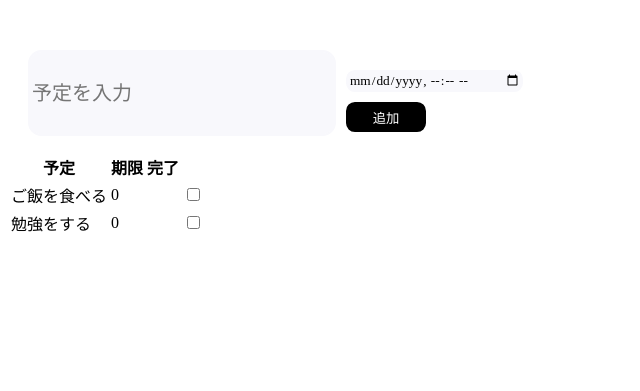
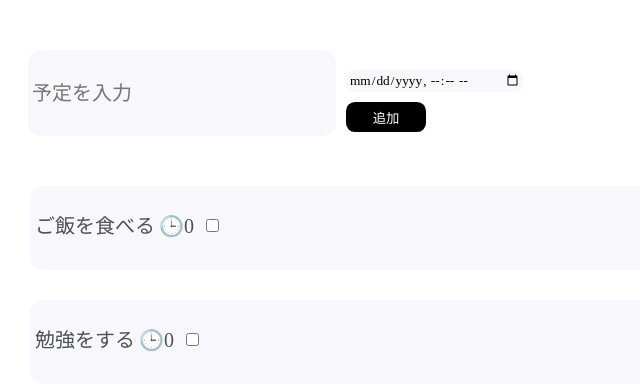
Before and after one commit to 2022AIT-OOP2-G07/Todo, a Flask app: page / in a window 1280 px wide. Shown: the part 63-454 px from the top of the page, without its empty margins (0-640 px from the left). Run offline with Flask 2, Linux system fonts and the light colour scheme; data comes from the database, SQL or seed files in the repository.

Commit message:
css_予定部分_kazahaya

```diff
--- a/static/css/main.css
+++ b/static/css/main.css
@@ -75,6 +75,23 @@ input[type="checkbox"]{
     color: #00bcad;
 }
 
+tr.todo_row_id{
+    width: 800px;
+    height: 80px;
+    font-size: 20px;
+    margin-left: 20px;
+    border: 2px solid #F8F8FC;
+    background-color: #F8F8FC;
+    color: #4f5051;
+    border-radius: 0.67em;
+    float: left;
+    margin-top: 30px;
+}
+
+td#yotei{
+    line-height: 3.5;
+}
+
 *{
     font-family:"ヒラギノ丸ゴ Pro W4","ヒラギノ丸ゴ Pro","Hiragino Maru Gothic Pro";
 }
--- a/templates/index.html
+++ b/templates/index.html
@@ -37,9 +37,9 @@
         <table id="todo_table">
             <thead>
                 <tr>
-                    <th>予定</th>
+                    <!-- <th>予定</th>
                     <th>期限</th>
-                    <th>完了</th>
+                    <th>完了</th> -->
                 </tr>
             </thead>
 
@@ -47,10 +47,10 @@
                 {% set count = 0 %}
                 {% for item in data %}
                 {% set count = count + 1 %}
-                    <tr id="todo_row_id-{{item[0]}}">
-                        <td>{{item[1]}}</td>
-                        <td>{{item[3]}}</td>
-                        <td>{{item[4]}}</td>
+                    <tr id="todo_row_id-{{item[0]}}" class="todo_row_id">
+                        <td id="yotei">{{item[1]}}</td>
+                        <td id="kigen">&#x1F552;{{item[3]}}</td>
+                        <td id="kanryou">{{item[4]}}</td>
                         <td><input type="checkbox" id="fav-{{item[0]}}" name="fav-{{item[0]}}" value="{{item[0]}}"></td>
                     </tr>
 
```
